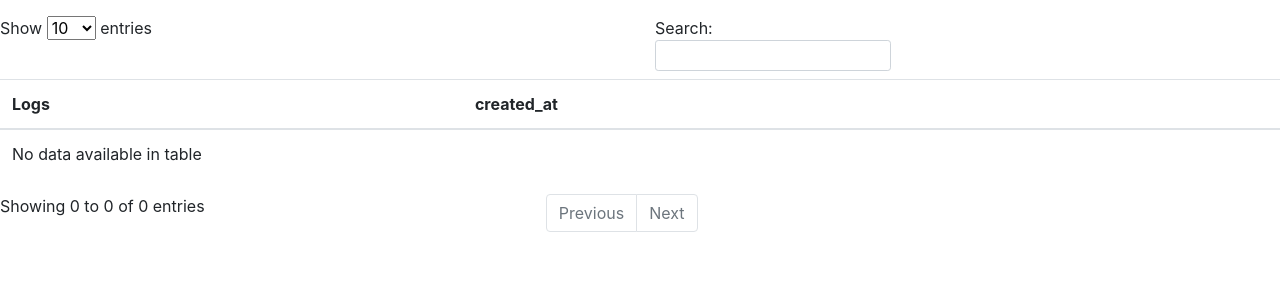
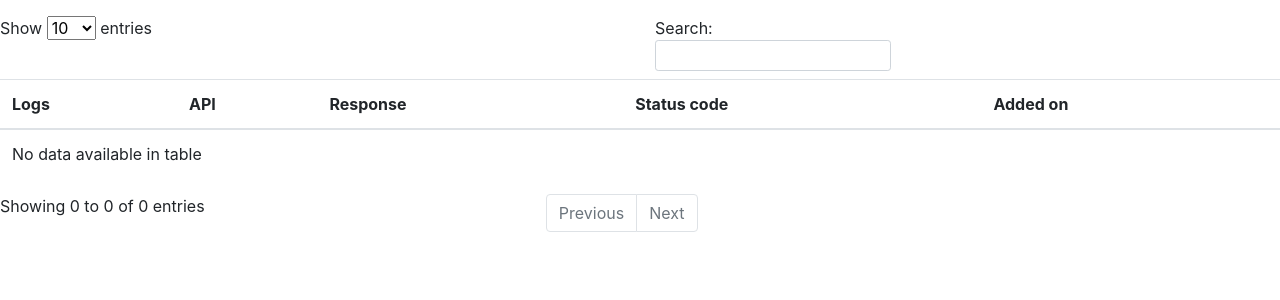
Before and after one commit to ongraphpythondev/Assignment, a Django app: template CRUDApplication/Crudapp/templates/Crudapp/log.html in a window 1280 px wide. Shown: the part 72-372 px from the top of the page. Run offline with Django 3.2, Linux system fonts and the light colour scheme; the template is opened without the code that fills it, so the values that code supplies are empty; some libraries are stand-ins or nearby versions.

Commit message:
complete

```diff
--- a/CRUDApplication/CRUDApplication/settings.py
+++ b/CRUDApplication/CRUDApplication/settings.py
@@ -38,8 +38,11 @@ INSTALLED_APPS = [
     'django.contrib.sessions',
     'django.contrib.messages',
     'django.contrib.staticfiles',
+
     'Crudapp',
+
     'rest_framework',
+    'drf_api_logger'
 ]
 
 MIDDLEWARE = [
@@ -50,7 +53,9 @@ MIDDLEWARE = [
     'django.contrib.auth.middleware.AuthenticationMiddleware',
     'django.contrib.messages.middleware.MessageMiddleware',
     'django.middleware.clickjacking.XFrameOptionsMiddleware',
+    'drf_api_logger.middleware.api_logger_middleware.APILoggerMiddleware'
 ]
+DRF_API_LOGGER_DATABASE = True
 
 ROOT_URLCONF = 'CRUDApplication.urls'
 
--- a/CRUDApplication/Crudapp/serializers.py
+++ b/CRUDApplication/Crudapp/serializers.py
@@ -1,5 +1,6 @@
 from rest_framework import serializers
 from django.contrib.auth.models import User
+from drf_api_logger.models import APILogsModel
 
 class UserSerializer(serializers.ModelSerializer):
     password1 = serializers.CharField(style={'input_type': 'password'}, write_only=True, source='password')
@@ -13,3 +14,8 @@ class UserSerializer1(serializers.ModelSerializer):
     class Meta:
         model = User
         fields = ('id','username','first_name','last_name','email')
+
+class APILogsModelSerializer(serializers.ModelSerializer):
+    class Meta:
+        model = APILogsModel
+        fields = '__all__'
--- a/CRUDApplication/Crudapp/templates/Crudapp/log.html
+++ b/CRUDApplication/Crudapp/templates/Crudapp/log.html
@@ -34,11 +34,14 @@
                <table id="example" class="table " style="width:100%">
                   <thead>
                      <tr>
-                        <th class="tb_chk_box">
+                        <th>
 
                            Logs
                         </th>
-                        <th>created_at</th>
+                         <th>API</th>
+                        <th>Response</th>
+                         <th>Status code</th>
+                         <th>Added on</th>
                      </tr>
                   </thead>
                   <tbody>
@@ -46,9 +49,12 @@
                      <tr>
                         <td class="tb_chk_box">
 
-                           <a href="#">{{i.log}}</a>
+                           <a href="#">{{i.method}}</a>
                         </td>
-                        <td> {{i.created_at}}</td>
+                         <td>{{i.api}}</td>
+                        <td> {{i.response}}</td>
+                         <td>{{i.status_code}}</td>
+                         <td>{{i.added_on}}</td>
 
                      </tr>
                    {% endfor %}
--- a/CRUDApplication/Crudapp/urls.py
+++ b/CRUDApplication/Crudapp/urls.py
@@ -8,7 +8,5 @@ urlpatterns = [
     path('',views.index,name='index'),
     path('cruds/',views.Crud.as_view(),name='crud'),
     path('log/',views.logs,name='log'),
-    # path('users/', views.UserList.as_view(),name='crud'),
-    # path('users/<int:pk>/', views.UserRetrieveUpdateDelete.as_view(),name='crud1'),
     path('user-update/',views.UserUpdate.as_view(),name='user-update'),
 ]
```
Also changed, not shown: CRUDApplication/Crudapp/models.py (+0 -8 lines), CRUDApplication/Crudapp/templates/Crudapp/index.html (+5 -13 lines), CRUDApplication/Crudapp/views.py (+9 -14 lines), CRUDApplication/Crudapp/migrations/0002_auto_20210402_1450.py (added), CRUDApplication/Crudapp/migrations/0003_log_response.py (added), 1 other file.
